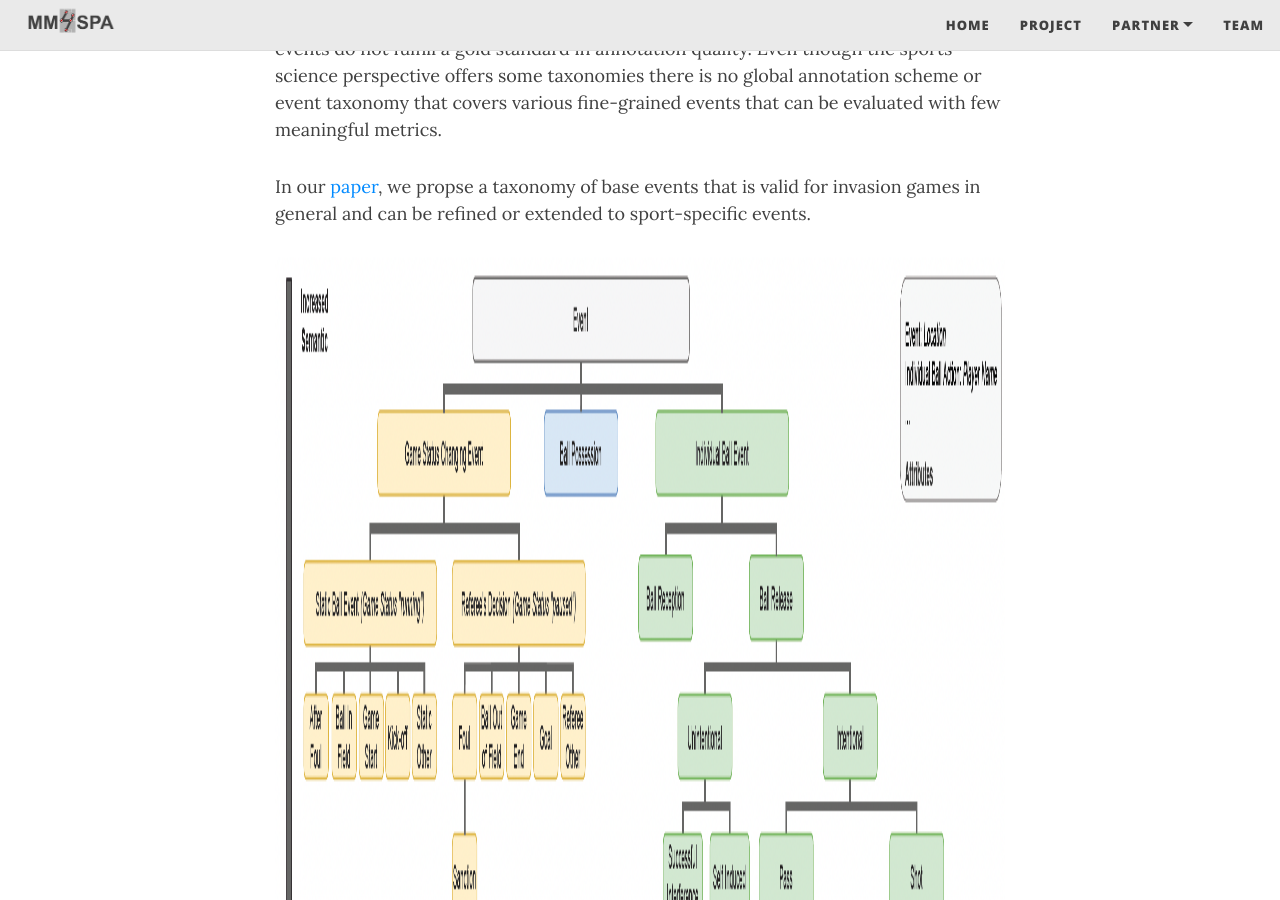
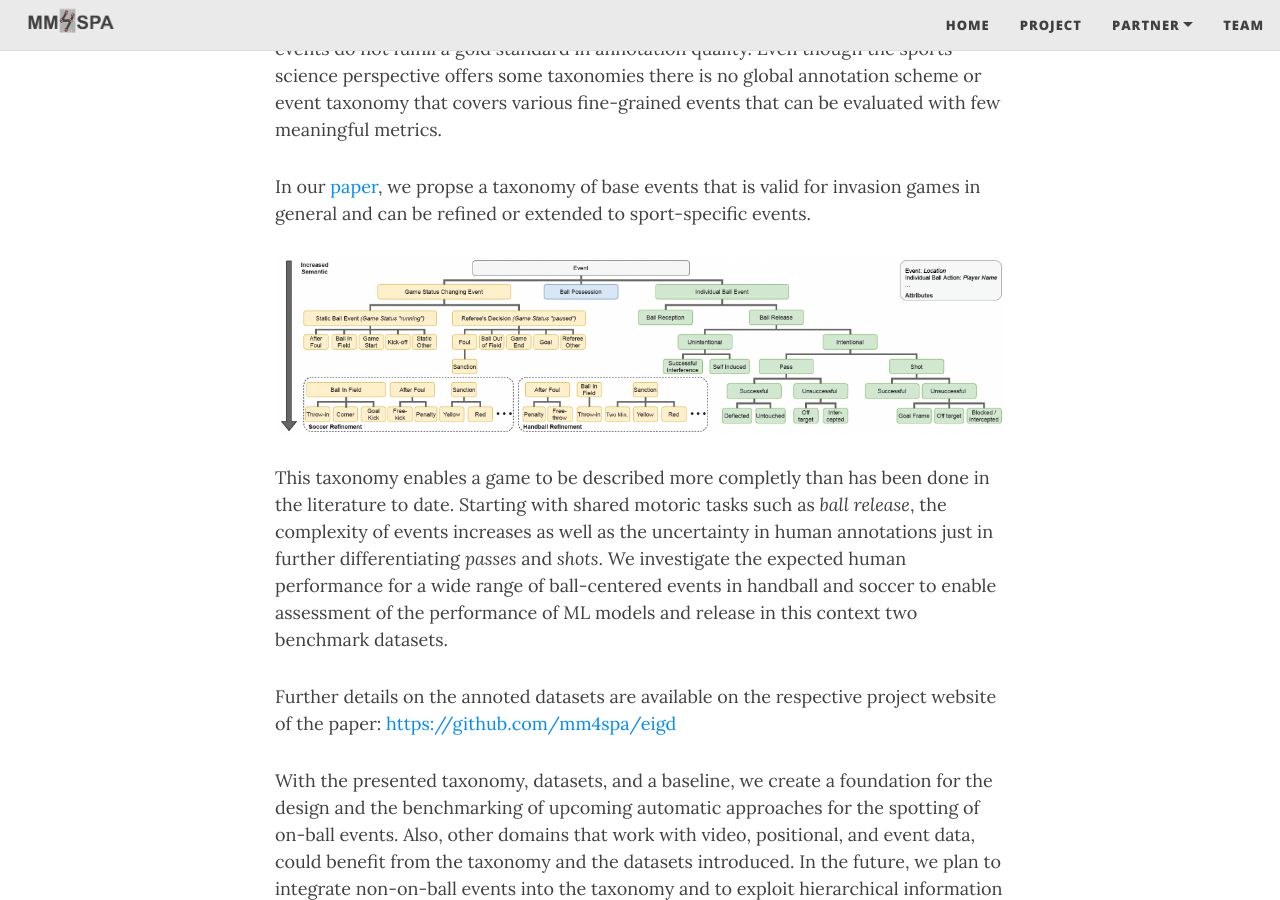
Before and after one commit to MartinWohlan/prototyp_officia_website, a Jekyll site: the page built from _posts/2021-09-22-taxonomie.md, in a window 1280 px wide and 900 px high, scrolled down 1144 px. Built offline with Jekyll 4.4.1, drawn with Linux system fonts in a browser that asks for light colours; nearby versions of some CDN libraries.

Commit message:
image size

```diff
--- a/_posts/2021-09-22-taxonomie.md
+++ b/_posts/2021-09-22-taxonomie.md
@@ -20,9 +20,9 @@ Even though the sports science perspective offers some taxonomies there is no gl
 
 In our [paper](https://arxiv.org/pdf/2108.11149.pdf), we propse a taxonomy of base events that is valid for invasion games in general and can be refined or extended to sport-specific events.
 
-<div>
-<img src="../assets/img/taxonomy.png" alt="taxonomy" height = "1000" onclick = "enlargeIMG()" id="img1"/>
-</div>
+<a href = "../assets/img/taxonomy.png">
+<img src="../assets/img/taxonomy.png" alt="taxonomy" />
+</a>
 
 This taxonomy enables a game to be described more completly than has been done in the literature to date.
 Starting with shared motoric tasks such as *ball release*, the complexity of events increases as well as the uncertainty in human annotations just in further differentiating *passes* and *shots*.
```
